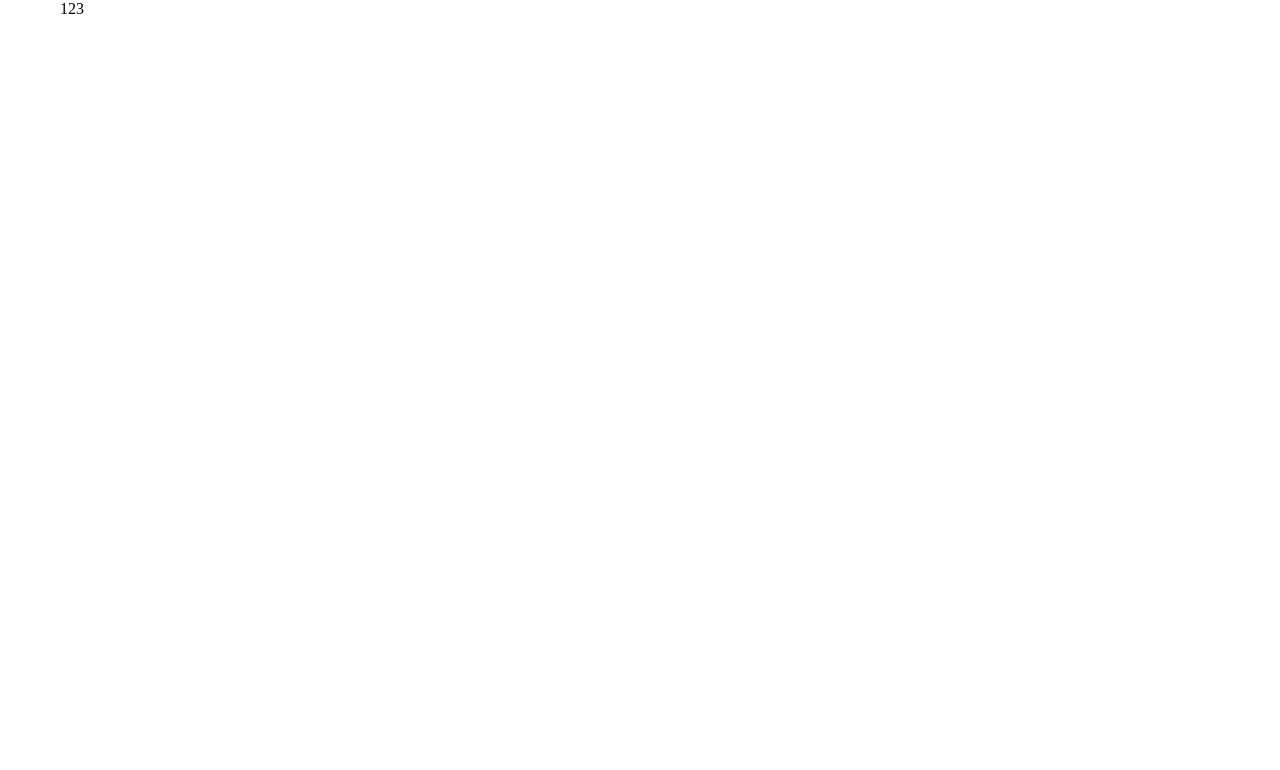
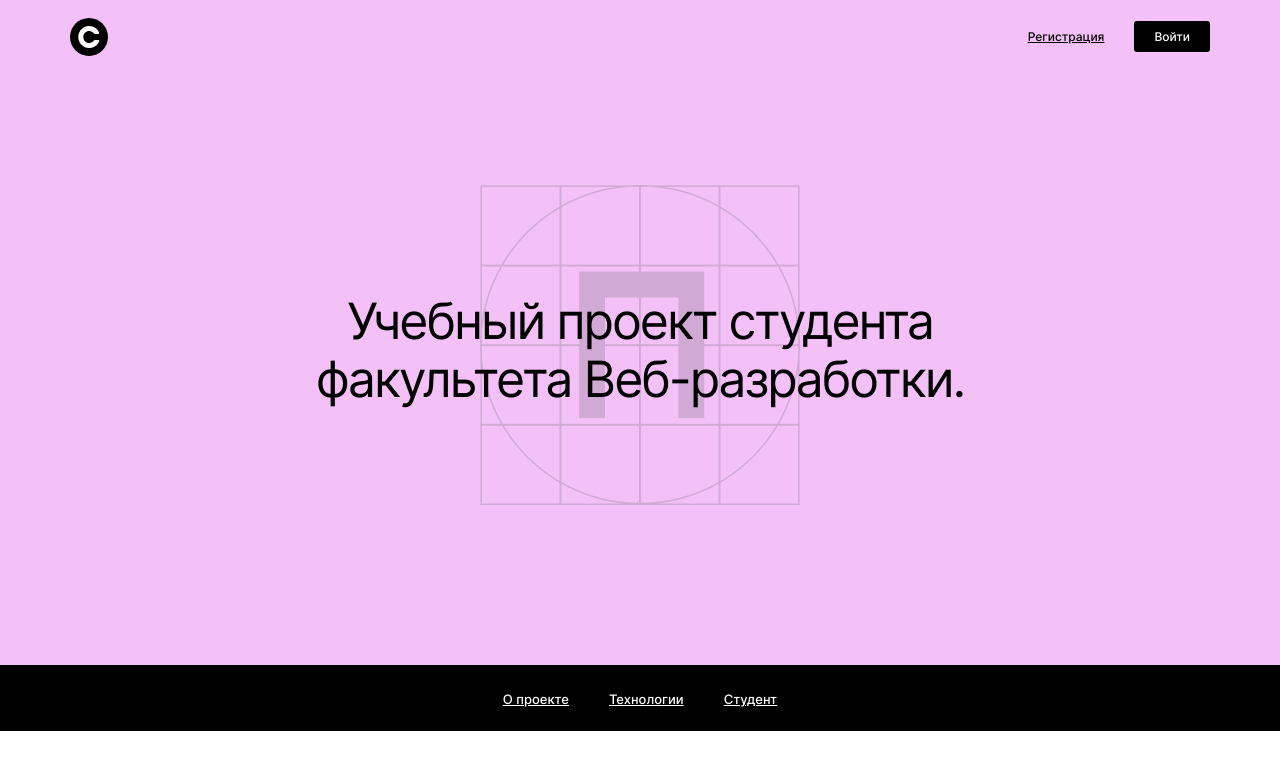
Before and after one commit to Yurikze/movies-explorer-frontend, a React (Create React App) app: page / in a window 1280 px wide. Shown: the top 770 px of the page. Built offline with nearby package versions, Linux system fonts and the light colour scheme.

Commit message:
feat: add Promo, Header layout and components

```diff
--- a/src/components/App/App.css
+++ b/src/components/App/App.css
@@ -1,38 +1,6 @@
 .App {
-  text-align: center;
+  font-family: 'Inter', sans-serif;
+  min-width: 320px;
+  min-height: 100vh;
+  -webkit-font-smoothing: antialiased;
 }
-
-.App-logo {
-  height: 40vmin;
-  pointer-events: none;
-}
-
-@media (prefers-reduced-motion: no-preference) {
-  .App-logo {
-    animation: App-logo-spin infinite 20s linear;
-  }
-}
-
-.App-header {
-  background-color: #282c34;
-  min-height: 100vh;
-  display: flex;
-  flex-direction: column;
-  align-items: center;
-  justify-content: center;
-  font-size: calc(10px + 2vmin);
-  color: white;
-}
-
-.App-link {
-  color: #61dafb;
-}
-
-@keyframes App-logo-spin {
-  from {
-    transform: rotate(0deg);
-  }
-  to {
-    transform: rotate(360deg);
-  }
-}
--- a/src/components/App/App.js
+++ b/src/components/App/App.js
@@ -1,9 +1,11 @@
+import Main from '../Main/Main';
 import './App.css';
+
 
 function App() {
   return (
-    <div className="container">
-      123
+    <div className='App'>
+      <Main />
     </div>
   );
 }
--- /dev/null
+++ b/src/components/Header/Header.css
@@ -0,0 +1,6 @@
+.header {
+  height: 74px;
+  display: flex;
+  align-items: center;
+  justify-content: space-between;
+}
--- /dev/null
+++ b/src/components/Header/Header.js
@@ -0,0 +1,14 @@
+import Logo from '../Logo/Logo';
+import Navigation from '../Navigation/Navigation';
+import './Header.css';
+
+const Header = () => {
+  return (
+    <header className="header container">
+      <Logo />
+      <Navigation />
+    </header>
+  );
+};
+
+export default Header;
--- /dev/null
+++ b/src/components/Logo/Logo.css
@@ -0,0 +1,3 @@
+.logo {
+
+}
--- /dev/null
+++ b/src/components/Logo/Logo.js
@@ -0,0 +1,7 @@
+import logoSrc from '../../images/logo.svg';
+
+const Logo = () => {
+  return <img src={logoSrc} alt="Логотип" />;
+};
+
+export default Logo;
--- a/src/components/Main/Main.js
+++ b/src/components/Main/Main.js
@@ -0,0 +1,12 @@
+import Promo from '../Promo/Promo';
+import './Main.css';
+
+const Main = () => {
+  return (
+    <div>
+      <Promo />
+    </div>
+  )
+}
+
+export default Main
--- /dev/null
+++ b/src/components/Navigation/Navigation.css
@@ -0,0 +1,21 @@
+.navigation__links {
+  display: flex;
+  list-style: none;
+  gap: 30px;
+  font-size: 12px;
+  line-height: calc(16 / 12);
+  font-weight: 500;
+}
+
+.navigation__link {
+  text-decoration: underline;
+  cursor: pointer;
+}
+
+.navigation__link_type_signin {
+  text-decoration: none;
+  color: #fff;
+  padding: 8px 20px;
+  background-color: #000;
+  border-radius: 3px;
+}
--- /dev/null
+++ b/src/components/Navigation/Navigation.js
@@ -0,0 +1,18 @@
+import './Navigation.css'
+
+const Navigation = () => {
+  return (
+    <nav>
+      <ul className='navigation__links'>
+        <li className='navigation__links-item'>
+          <a className='navigation__link'>Регистрация</a>
+        </li>
+        <li className='navigation__links-item'>
+          <a className='navigation__link navigation__link_type_signin'>Войти</a>
+        </li>
+      </ul>
+    </nav>
+  )
+}
+
+export default Navigation
--- /dev/null
+++ b/src/components/Promo/Promo.css
@@ -0,0 +1,41 @@
+.promo {
+  background: url('../../images/promo-banner.png') no-repeat;
+  background-position: center 45%;
+  background-size: 320px 320px;
+  background-color: #f3c1f8;
+}
+
+.promo__banner {
+  display: flex;
+  align-items: center;
+  justify-content: center;
+  padding: 184px 10px 224px;
+}
+
+.promo__heading {
+  font-size: 50px;
+  font-weight: 400;
+  letter-spacing: -0.04em;
+  text-align: center;
+  line-height: calc(58 / 50);
+  max-width: 730px;
+}
+
+.promo__links {
+  display: flex;
+  gap: 40px;
+  justify-content: center;
+  list-style: none;
+  background-color: #000;
+  padding: 24px;
+  margin: 0;
+}
+
+.promo__link {
+  color: #fff;
+  text-decoration: underline;
+  line-height: calc(16 / 13);
+  font-weight: 500;
+  font-size: 13px;
+  cursor: pointer;
+}
--- /dev/null
+++ b/src/components/Promo/Promo.js
@@ -0,0 +1,28 @@
+import Header from '../Header/Header';
+import './Promo.css';
+
+const Promo = () => {
+  return (
+    <section className="promo">
+      <Header />
+      <div className="promo__banner">
+        <h1 className="promo__heading">
+          Учебный проект студента факультета Веб-разработки.
+        </h1>
+      </div>
+      <ul className="promo__links">
+        <li className="promo__links-item">
+          <a className="promo__link">О проекте</a>
+        </li>
+        <li className="promo__links-item">
+          <a className="promo__link">Технологии</a>
+        </li>
+        <li className="promo__links-item">
+          <a className="promo__link">Студент</a>
+        </li>
+      </ul>
+    </section>
+  );
+};
+
+export default Promo;
--- a/src/utils/container.css
+++ b/src/utils/container.css
@@ -1,8 +1,8 @@
 .container {
   box-sizing: border-box;
-  max-width: 1440px;
-  padding-left: 60px;
-  padding-right: 60px;
+  max-width: 1280px;
+  padding-left: 70px;
+  padding-right: 70px;
   margin-left: auto;
   margin-right: auto;
 }
```
Also changed, not shown: src/images/logo.svg (added), src/images/promo-banner.png (added).
